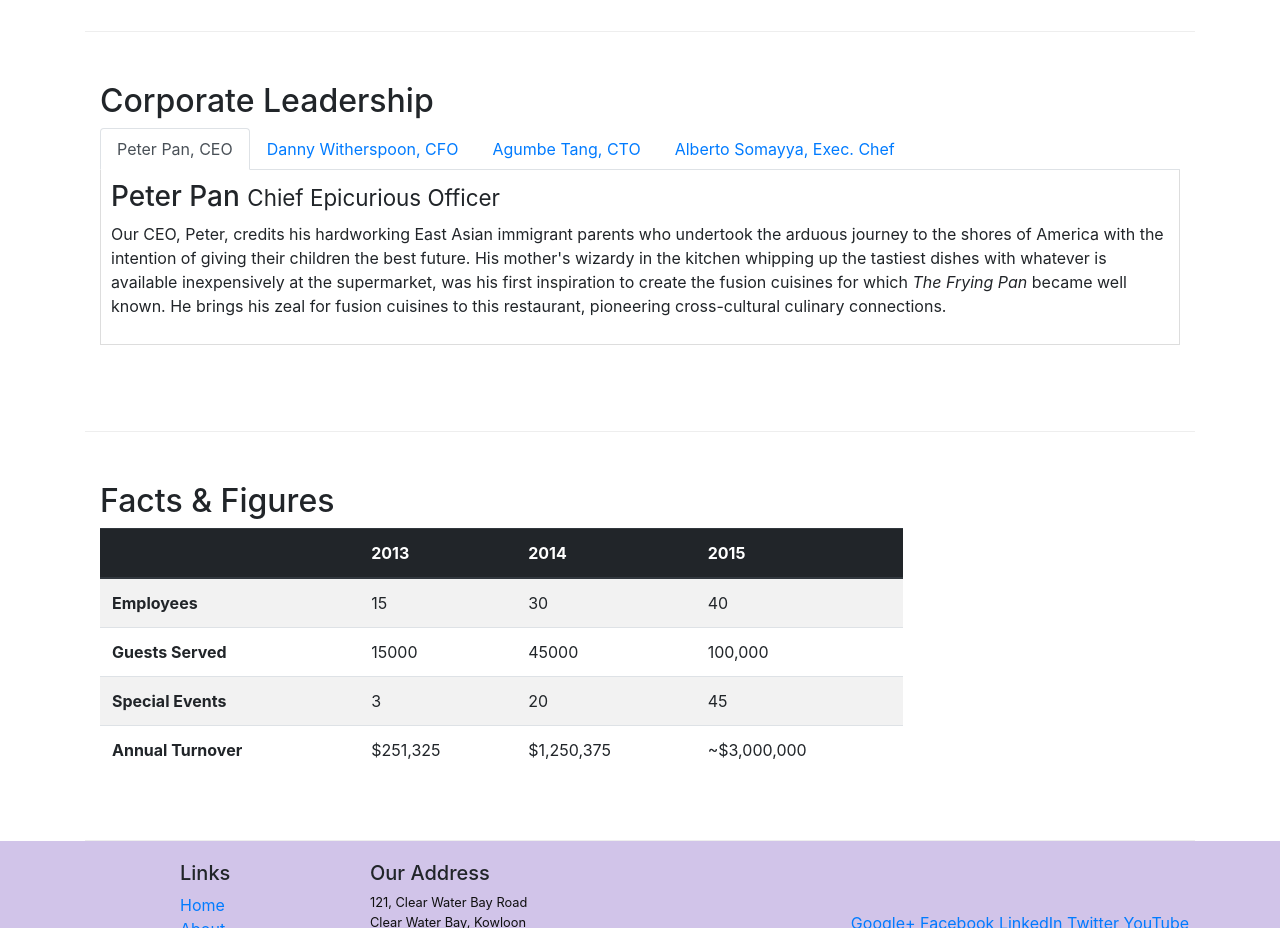
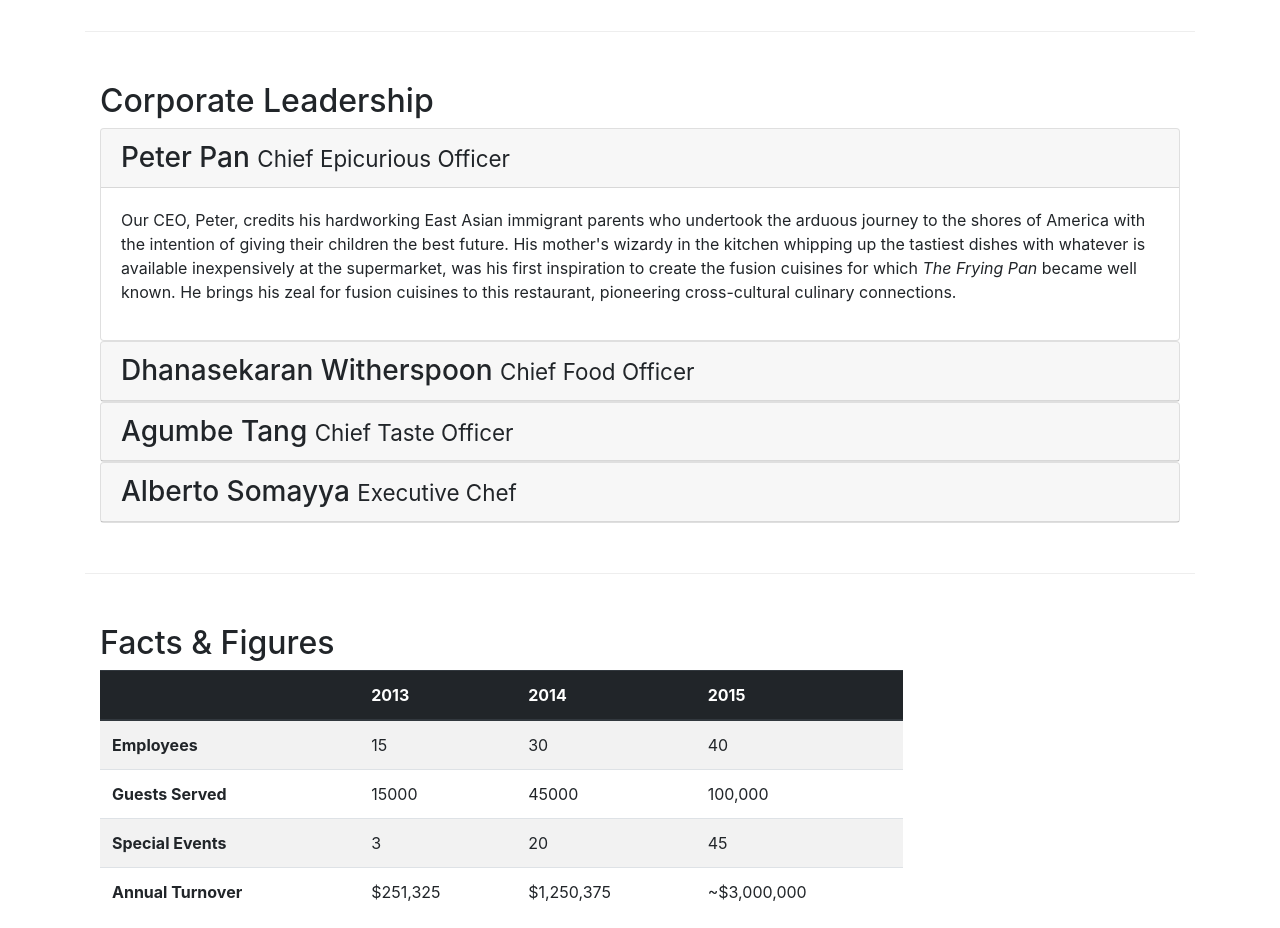
Before and after one commit to TulkasAstaldo/conFusion, a website: page aboutus.html in a window 1280 px wide. Shown: the part 940-1868 px from the top of the page. Drawn offline with nearby package versions, Linux system fonts and the light colour scheme.

Commit message:
Accordion

```diff
--- a/aboutus.html
+++ b/aboutus.html
@@ -126,24 +126,17 @@
     <div class="row row-content">
       <div class="col-12">
         <h2>Corporate Leadership</h2>
-
-        <ul class="nav nav-tabs">
-          <li class="nav-item">
-            <a class="nav-link active" href="#peter" role="tab" data-toggle="tab">Peter Pan, CEO</a>
-          </li>
-          <li class="nav-item">
-            <a class="nav-link" href="#danny" role="tab" data-toggle="tab">Danny Witherspoon, CFO</a>
-          </li>
-          <li class="nav-item">
-            <a class="nav-link" href="#agumbe" role="tab" data-toggle="tab">Agumbe Tang, CTO</a>
-          </li>
-          <li class="nav-item">
-            <a class="nav-link" href="#alberto" role="tab" data-toggle="tab">Alberto Somayya, Exec. Chef</a>
-          </li>
-        </ul>
-        <div class="tab-content">
-          <div role="tabpanel" class="tab-pane fade show active" id="peter">
-            <h3>Peter Pan <small>Chief Epicurious Officer</small></h3>
+        <div id="accordion">
+          <div class="card">
+            <div role="tab" class="card-header" id="peterhead">
+              <h3 class="mb-0">
+                <a data-toggle="collapse" data-target="#peter">
+                  Peter Pan <small>Chief Epicurious Officer</small>
+                </a>
+              </h3>
+            </div>
+            <div class="collapse show" id="peter" data-parent="#accordion">
+              <div class="card-body">
                 <p class="d-none d-sm-block">
                   Our CEO, Peter, credits his hardworking East Asian immigrant parents
                   who undertook the arduous journey to the shores of America with the
@@ -156,9 +149,19 @@
                   culinary connections.
                 </p>
               </div>
+            </div>
+          </div>
 
-          <div role="tabpanel" class="tab-pane fade show" id="danny">
-            <h3>Dhanasekaran Witherspoon <small>Chief Food Officer</small></h3>
+          <div class="card">
+            <div role="tab" class="card-header" id="dannyhead">
+              <h3 class="mb-0">
+                <a data-toggle="collapse" data-target="#danny">
+                  Dhanasekaran Witherspoon <small>Chief Food Officer</small>
+                </a>
+              </h3>
+            </div>
+            <div class="collapse" id="danny" data-parent="#accordion">
+              <div class="card-body">
                 <p class="d-none d-sm-block">
                   Our CFO, Danny, as he is affectionately referred to by his
                   colleagues, comes from a long established family tradition in
@@ -168,8 +171,19 @@
                   <em>Everything that runs, wins, and everything that stays, pays!</em>
                 </p>
               </div>
-          <div role="tabpanel" class="tab-pane fade show" id="agumbe">
-            <h3>Agumbe Tang <small>Chief Taste Officer</small></h3>
+            </div>
+          </div>
+
+          <div class="card">
+            <div role="tab" class="card-header" id="agumbehead">
+              <h3 class="mb-0">
+                <a data-toggle="collapse" data-target="#agumbe">
+                  Agumbe Tang <small>Chief Taste Officer</small>
+                </a>
+              </h3>
+            </div>
+            <div class="collapse" id="agumbe" data-parent="#accordion">
+              <div class="card-body">
                 <p class="d-none d-sm-block">
                   Blessed with the most discerning gustatory sense, Agumbe, our CTO,
                   personally ensures that every dish that we serve meets his exacting
@@ -178,8 +192,19 @@
                   <em>You click only if you survive my lick.</em>
                 </p>
               </div>
-          <div role="tabpanel" class="tab-pane fade show" id="alberto">
-            <h3>Alberto Somayya <small>Executive Chef</small></h3>
+            </div>
+          </div>
+
+          <div class="card">
+            <div role="tab" class="card-header" id="albertohead">
+              <h3 class="mb-0">
+                <a data-toggle="collapse" data-target="#alberto">
+                  Alberto Somayya <small>Executive Chef</small>
+                </a>
+              </h3>
+            </div>
+            <div class="collapse" id="alberto" data-parent="#accordion">
+              <div class="card-body">
                 <p class="d-none d-sm-block">
                   Award winning three-star Michelin chef with wide International
                   experience having worked closely with whos-who in the culinary
@@ -188,6 +213,8 @@
                   <em>Put together the cuisines from the two craziest cultures, and you
                     get a winning hit! Amma Mia!</em>
                 </p>
+              </div>
+            </div>
           </div>
         </div>
       </div>
```
Lines whose indentation alone changed are shown as unchanged.
